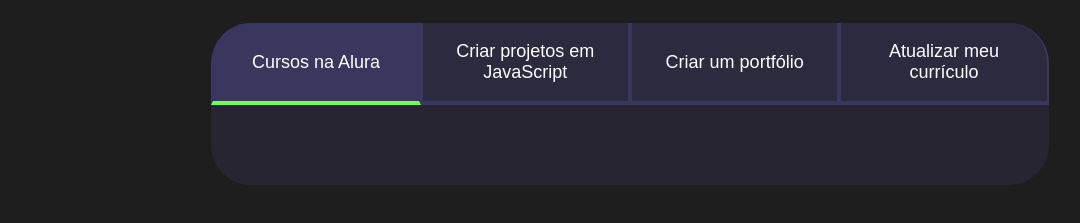
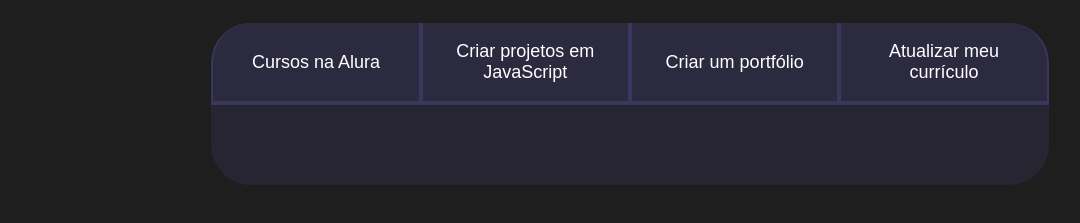
Before and after one commit to anacarolinaferraz/Site124, a plain HTML site: page index.html in a window 1280 px wide. Both pictures are taken after a click on the button "Cursos na Alura". Shown: the part 75-298 px from the top of the page, without its empty margins (10-1090 px from the left). Drawn offline with Linux system fonts and the light colour scheme.

Commit message:
Add files via upload

```diff
--- a/main.js
+++ b/main.js
@@ -1,8 +1,16 @@
-const botoes = document.querySelectorAll('.botao');
-console.log(botoes)
-for (let i = 0; i < botões.length; i++) {
-  console.log(i);
-botoes[i].onclick = function()
 
-    botoes[i].classList.add(“ativo”);
+const botoes = document.querySelectorAll(".botao");
+const textos = document.querySelectorAll(".aba-conteudo");
+for (let i = 0; i < botoes.length; i++) {
+    botoes[i].onclick = function () {
+
+        for (let j = 0; j < botoes.length; j++) {
+            botoes[j].classList.remove("ativo");
+            textos[j].classList.remove("ativo");
+        }
+
+        botoes[i].classList.add("ativo");
+        textos[i].classList.add("ativo");
+    }
+    console.log(botoes)
 }
```
Also changed, not shown: style.css (line endings or trailing spaces).
